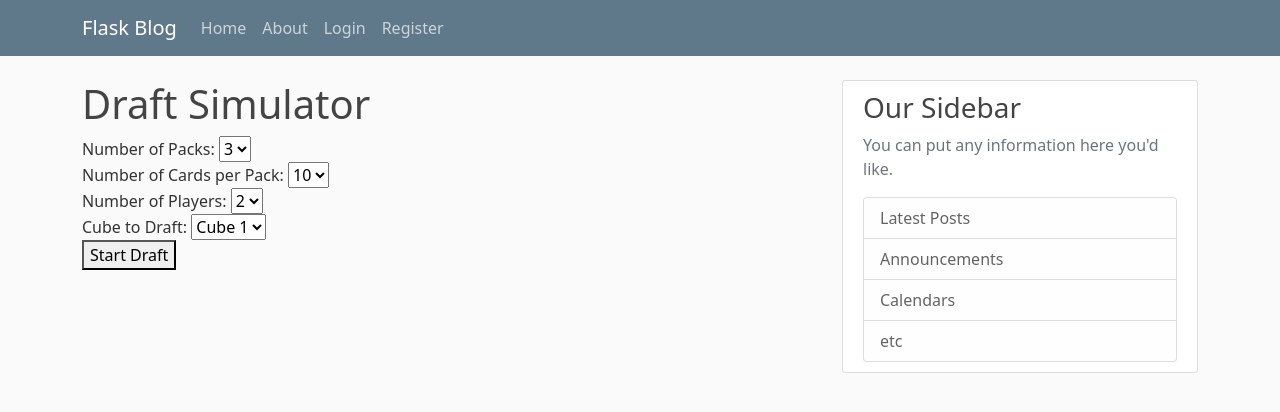
After one commit to isaaclikesoreos/mtg_drafting2, a Flask app: page /draft_sim in a window 1280 px wide. The commit adds this page. Shown: the top 412 px of the page. Run offline with Flask 3, Linux system fonts and the light colour scheme.

Commit message:
Add draft simulator page and cube upload functionality

```diff
--- a/application/__init__.py
+++ b/application/__init__.py
@@ -33,10 +33,12 @@ def create_app(config_class=Config):
     from application.posts.routes import posts
     from application.main.routes import main
     from application.errors.handlers import errors
+    from application.drafts.routes import drafts
 
     app.register_blueprint(users)
     app.register_blueprint(posts)
     app.register_blueprint(main)
     app.register_blueprint(errors)
+    app.register_blueprint(drafts)
 
     return app
--- /dev/null
+++ b/application/drafts/routes.py
@@ -0,0 +1,68 @@
+from flask import Blueprint, render_template, request, redirect, url_for, flash
+from application import db
+from application.models import Cube  # Ensure this import statement is present
+from flask_login import current_user, login_required
+drafts = Blueprint('draft', __name__, template_folder='../templates')
+
+@drafts.route('/draft_sim', methods=['GET', 'POST'])
+def draft_sim():
+    if request.method == 'POST':
+        packs = request.form['packs']
+        cards_per_pack = request.form['cards_per_pack']
+        players = request.form['players']
+        cube = request.form['cube']
+        # Process form data here if needed
+        return redirect(url_for('draft.active_draft'))
+    return render_template('drafts/draft_sim.html')
+
+@drafts.route('/active_draft')
+def active_draft():
+    return render_template('drafts/active_draft.html')
+
+@drafts.route('/create_cube', methods=['POST'])
+@login_required
+def create_cube():
+    cube_name = request.form['cube_name']
+    cube_description = request.form['cube_description']
+    cube_file = request.files['cube_file']
+    cube_text = request.form['cube_text']
+
+    mainboard = []
+    sideboard = []
+
+    if cube_file:
+        content = cube_file.read().decode('utf-8')
+        mainboard, sideboard = parse_cube_file(content)
+    elif cube_text:
+        mainboard, sideboard = parse_cube_file(cube_text)
+
+    new_cube = Cube(
+        creator_id=current_user.id,
+        name=cube_name,
+        description=cube_description,
+        cube_mainboard="\n".join(mainboard),
+        cube_sideboard="\n".join(sideboard)
+    )
+
+    db.session.add(new_cube)
+    db.session.commit()
+
+    flash('Cube created successfully!', 'success')
+    return redirect(url_for('users.account'))
+
+def parse_cube_file(content):
+    mainboard = []
+    sideboard = []
+    current_list = None
+
+    for line in content.splitlines():
+        line = line.strip()
+        if line.startswith('#'):
+            if 'mainboard' in line:
+                current_list = mainboard
+            elif 'sideboard' in line:
+                current_list = sideboard
+        elif current_list is not None:
+            current_list.append(line)
+
+    return mainboard, sideboard
--- /dev/null
+++ b/application/templates/drafts/active_draft.html
@@ -0,0 +1,6 @@
+{% extends "layout.html" %}
+
+{% block content %}
+<h1>Active Draft</h1>
+<p>The draft has started. Implement the draft logic here.</p>
+{% endblock %}
--- /dev/null
+++ b/application/templates/drafts/draft_sim.html
@@ -0,0 +1,41 @@
+{% extends "layout.html" %}
+
+{% block content %}
+<h1>Draft Simulator</h1>
+<form action="{{ url_for('draft.active_draft') }}" method="post">
+    <label for="packs">Number of Packs:</label>
+    <select name="packs" id="packs">
+        {% for i in range(3, 7) %}
+            <option value="{{ i }}">{{ i }}</option>
+        {% endfor %}
+    </select>
+    <br>
+
+    <label for="cards_per_pack">Number of Cards per Pack:</label>
+    <select name="cards_per_pack" id="cards_per_pack">
+        {% for i in range(10, 21) %}
+            <option value="{{ i }}">{{ i }}</option>
+        {% endfor %}
+    </select>
+    <br>
+
+    <label for="players">Number of Players:</label>
+    <select name="players" id="players">
+        {% for i in range(2, 9) %}
+            <option value="{{ i }}">{{ i }}</option>
+        {% endfor %}
+    </select>
+    <br>
+
+    <label for="cube">Cube to Draft:</label>
+    <select name="cube" id="cube">
+        <!-- Assuming cube names will be loaded from a database later -->
+        <option value="cube1">Cube 1</option>
+        <option value="cube2">Cube 2</option>
+        <option value="cube3">Cube 3</option>
+    </select>
+    <br>
+
+    <button type="submit">Start Draft</button>
+</form>
+{% endblock %}
--- a/application/templates/layout.html
+++ b/application/templates/layout.html
@@ -32,9 +32,11 @@
                             <a class="nav-item nav-link" href="{{ url_for('posts.new_post') }}">New Post</a>
                             <a class="nav-item nav-link" href="{{ url_for('users.account') }}">Account</a>
                             <a class="nav-item nav-link" href="{{ url_for('users.logout') }}">Logout</a>
+                            <a class="nav-item nav-link" href="{{ url_for('draft.draft_sim') }}">Draft Simulator</a>
                         {% else %}
                             <a class="nav-item nav-link" href="{{ url_for('users.login') }}">Login</a>
                             <a class="nav-item nav-link" href="{{ url_for('users.register') }}">Register</a>
+
                         {% endif %}
                     </div>
                 </div>
--- a/create_db.py
+++ b/create_db.py
@@ -1,4 +1,5 @@
-from application import app, db
+from application import db
+from run import app
 
 with app.app_context():
     db.create_all()
```
Also changed, not shown: application/models.py (+13 -0 lines), application/templates/account.html (+19 -0 lines), instance/site.db, 1 other file.
